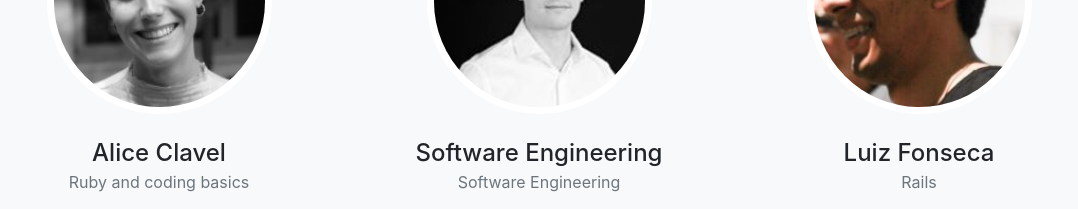
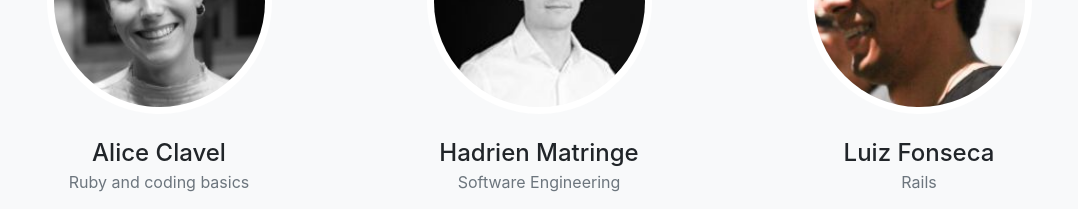
Before and after one commit to bdr193/lewagontlvlp, a website with bundled scripts: page index.html in a window 1280 px wide. Shown: the part 5080-5289 px from the top of the page, without its empty margins (101-1179 px from the left). Built offline with nearby package versions, Linux system fonts and the light colour scheme; a script that the page names is missing; a web font is replaced by a local one.

Commit message:
teacher name change

```diff
--- a/index.html
+++ b/index.html
@@ -238,7 +238,7 @@
             <div class="col-sm-4">
               <div class="team-member">
                 <img class="mx-auto rounded-circle" src="img/teachers/hadrien.jpg" alt="">
-                <h4>Software Engineering</h4>
+                <h4>Hadrien Matringe</h4>
                 <p class="text-muted">Software Engineering</p>
                 <ul class="list-inline social-buttons">
                   <li class="list-inline-item">
```
